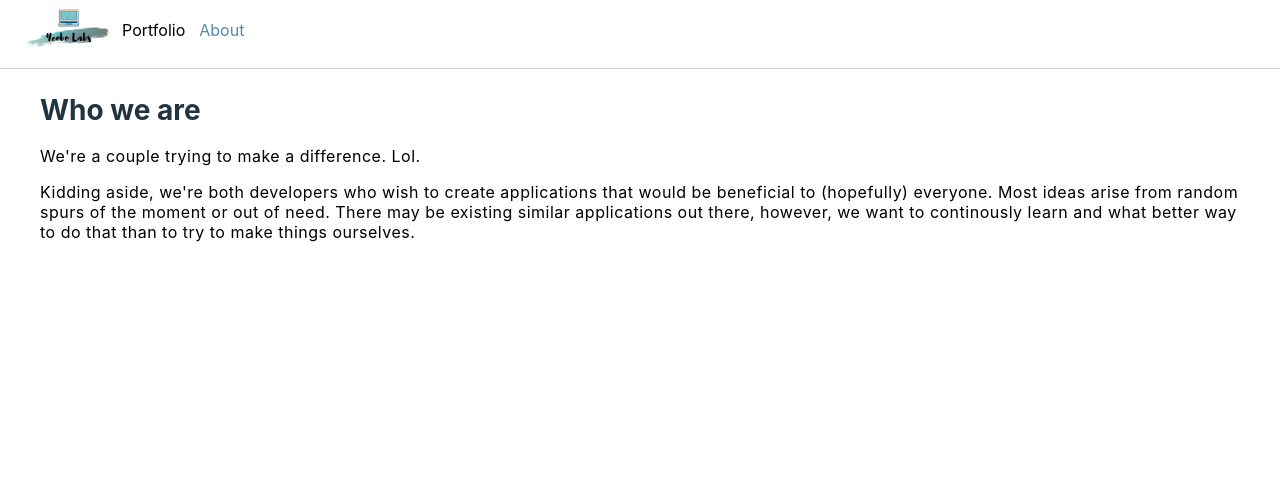
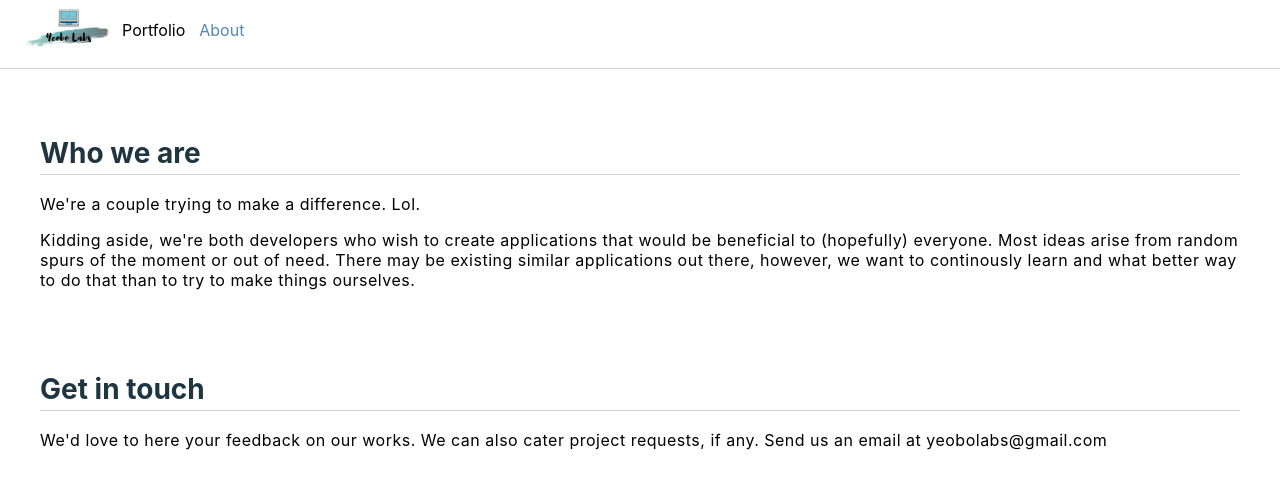
Before and after one commit to yeobo-labs/web, a React (Create React App) app in the folder web-react/: page /about in a window 1280 px wide. Shown: the top 488 px of the page. Built offline with nearby package versions, Linux system fonts and the light colour scheme.

Commit message:
style updates

```diff
--- /dev/null
+++ b/web-react/src/pages/about/about.css
@@ -0,0 +1,8 @@
+h1 {
+    border-bottom: solid 1px lightgray;
+    padding-bottom: 4px;
+}
+
+.content__container {
+    padding: 24px 0;
+}
--- a/web-react/src/pages/about/index.tsx
+++ b/web-react/src/pages/about/index.tsx
@@ -1,12 +1,17 @@
 import React from 'react';
+import './about.css';
 
 const About = () => {
     return (
         <main>
-            <div>
+            <div className="content__container">
                 <h1>Who we are</h1>
                 <p>We're a couple trying to make a difference. Lol.</p>
                 <p>Kidding aside, we're both developers who wish to create applications that would be beneficial to (hopefully) everyone. Most ideas arise from random spurs of the moment or out of need. There may be existing similar applications out there, however, we want to continously learn and what better way to do that than to try to make things ourselves.</p>
+            </div>
+            <div className="content__container">
+                <h1>Get in touch</h1>
+                <p>We'd love to here your feedback on our works. We can also cater project requests, if any. Send us an email at <a href="mailto:yeobolabs@gmail.com">yeobolabs@gmail.com</a></p>
             </div>
         </main>
     );
--- a/web-react/src/pages/portfolio/games/games.css
+++ b/web-react/src/pages/portfolio/games/games.css
@@ -7,12 +7,12 @@ h3 {
     margin-bottom: 4px;
 }
 
-a:hover {
+.games__row:hover {
     color: black !important;
 }
 
-a:hover h3 {
-    color: #5289B5 !important;
+.games__row:hover h3 {
+    color: #5289B5;
 }
 
 .games__container {
--- a/web-react/src/pages/portfolio/productivity/productivity.css
+++ b/web-react/src/pages/portfolio/productivity/productivity.css
@@ -6,12 +6,12 @@ h3 {
     margin-bottom: 4px;
 }
 
-a:hover {
+.productivity__row:hover {
     color: black !important;
 }
 
-a:hover h3 {
-    color: #5289B5 !important;
+.productivity__row:hover h3 {
+    color: #5289B5;
 }
 
 .productivity__container {
```
